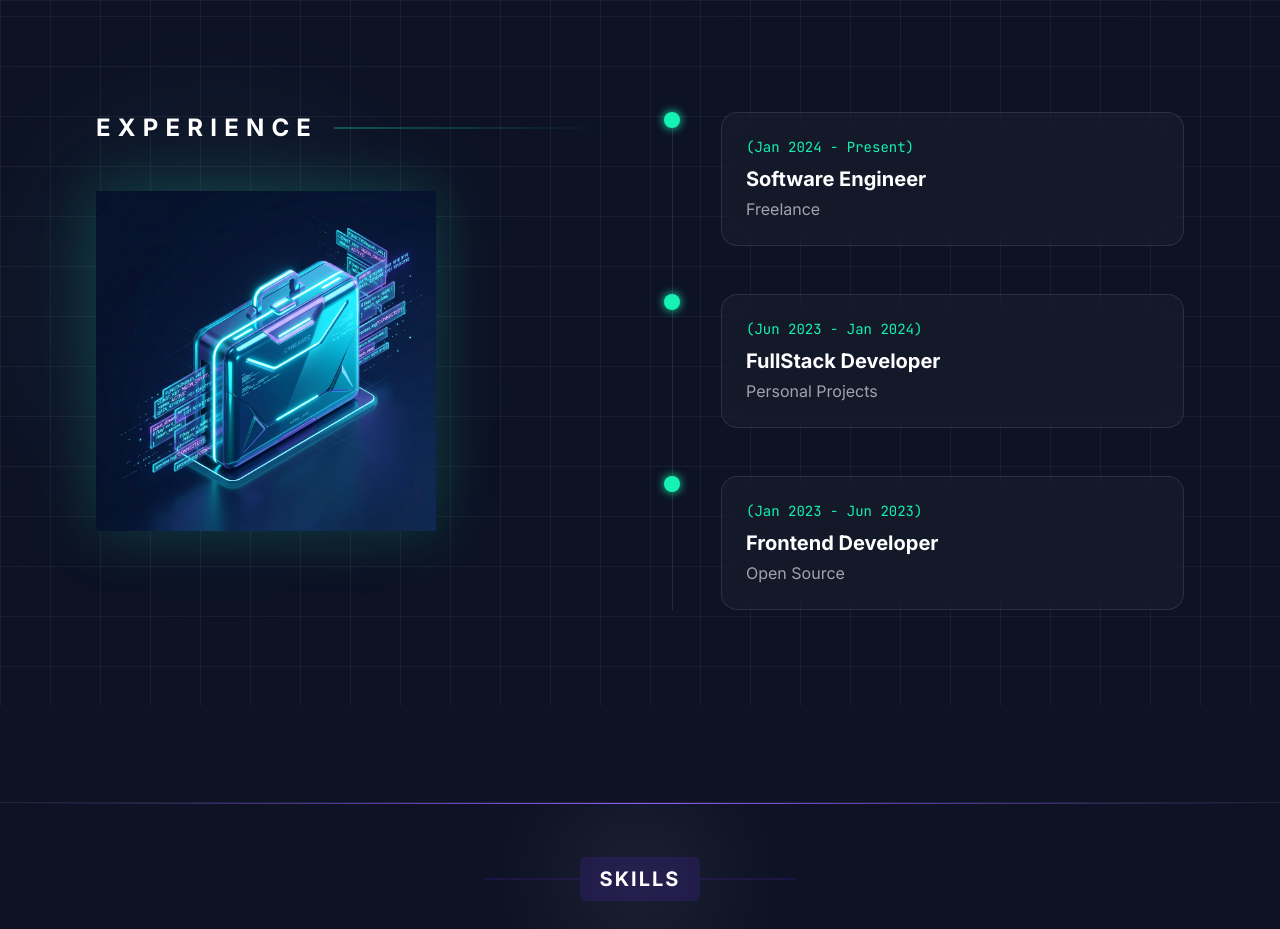
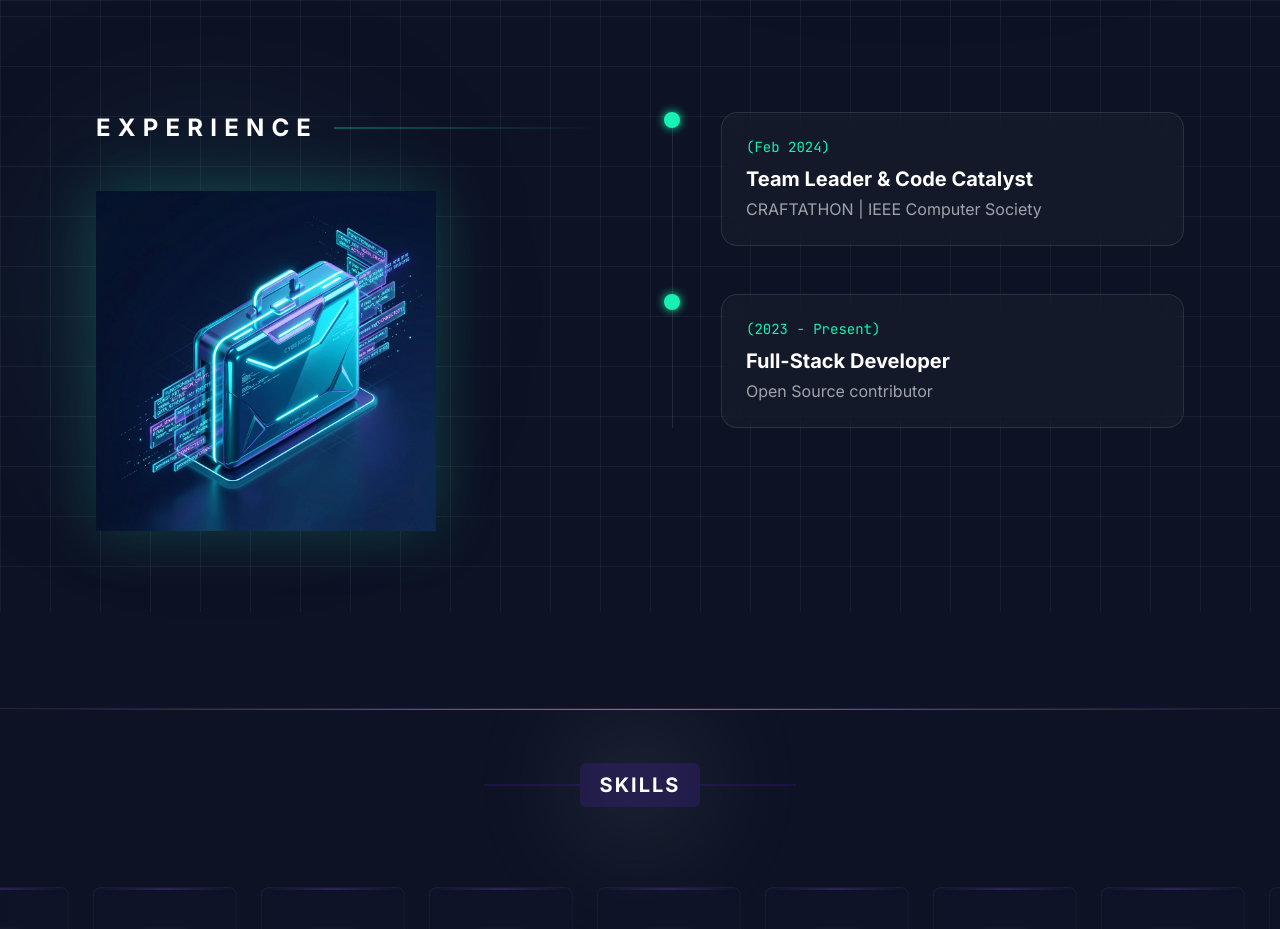
Before and after one commit to raunak2015/portfolio, a React (Vite) app: page / in a window 1280 px wide. Shown: the part 1500-2429 px from the top of the page. Built offline with nearby package versions, Linux system fonts and the light colour scheme; grey boxes are pictures that could not be loaded; a web font is replaced by a local one.

Commit message:
feat: add CRAFTATHON hackathon experience and ViralPulse AI project

```diff
--- a/src/constants/index.js
+++ b/src/constants/index.js
@@ -1,4 +1,5 @@
 import { Code, Database, Brain, Rocket } from "lucide-react";
+import viralPulseImg from "../assets/projects/viral-pulse.png";
 import urbanMonkeyImg from "../assets/projects/urban-monkey.png";
 import titanImg from "../assets/projects/titan.png";
 import fellowImg from "../assets/projects/fellow.png";
@@ -109,21 +110,17 @@ export const technologies = [
 export const experiences = [
   {
     id: 1,
-    title: 'Software Engineer',
-    company: "Freelance",
-    duration: "(Jan 2024 - Present)"
+    title: "Team Leader & Code Catalyst",
+    company: "CRAFTATHON | IEEE Computer Society",
+    duration: "(Feb 2024)",
+    description: "Led a cross-functional team of 4 to design and develop ViralPulse AI. Orchestrated the system architecture, integrated AI models for trend detection, and managed the frontend development workflow during a 24-hour high-pressure hackathon.",
   },
   {
     id: 2,
-    title: "FullStack Developer",
-    company: "Personal Projects",
-    duration: "(Jun 2023 - Jan 2024)"
-  },
-  {
-    id: 3,
-    title: "Frontend Developer",
-    company: "Open Source",
-    duration: "(Jan 2023 - Jun 2023)"
+    title: "Full-Stack Developer",
+    company: "Open Source contributor",
+    duration: "(2023 - Present)",
+    description: "Actively contributing to various React and JavaScript open-source projects, focusing on UI components and performance optimization.",
   }
 ];
 
@@ -152,6 +149,19 @@ export const educations = [
 ];
 
 export const projects = [
+    {
+        name: "ViralPulse AI",
+        description: "An AI-powered digital marketing assistant that predicts content virality using NLP and deep learning. Features a trend detection engine, engagement prediction, and platform-aware content strategy optimization.",
+        tags: [
+            { name: "AI/ML", color: "text-[#16f2b3]" },
+            { name: "React", color: "text-[#7c3aed]" },
+            { name: "NLP", color: "text-[#ec4899]" },
+        ],
+        category: "React",
+        image: viralPulseImg, // I'll assume I should use a generic AI image or the dashboard screenshot if I had it, but I'll use a placeholder for now or check if there's an import
+        source_code_link: "https://github.com/raunak2015/ai-marketing-assistant",
+        demo_link: "https://viralpulse-ai.netlify.app", // Adjust if different
+    },
     {
         name: "Urban Monkey Clone",
         description: "A visually striking e-commerce clone of the Urban Monkey streetwear brand, featuring modern layouts and smooth product browsing.",
```
Also changed, not shown: src/assets/projects/viral-pulse.png (added).
